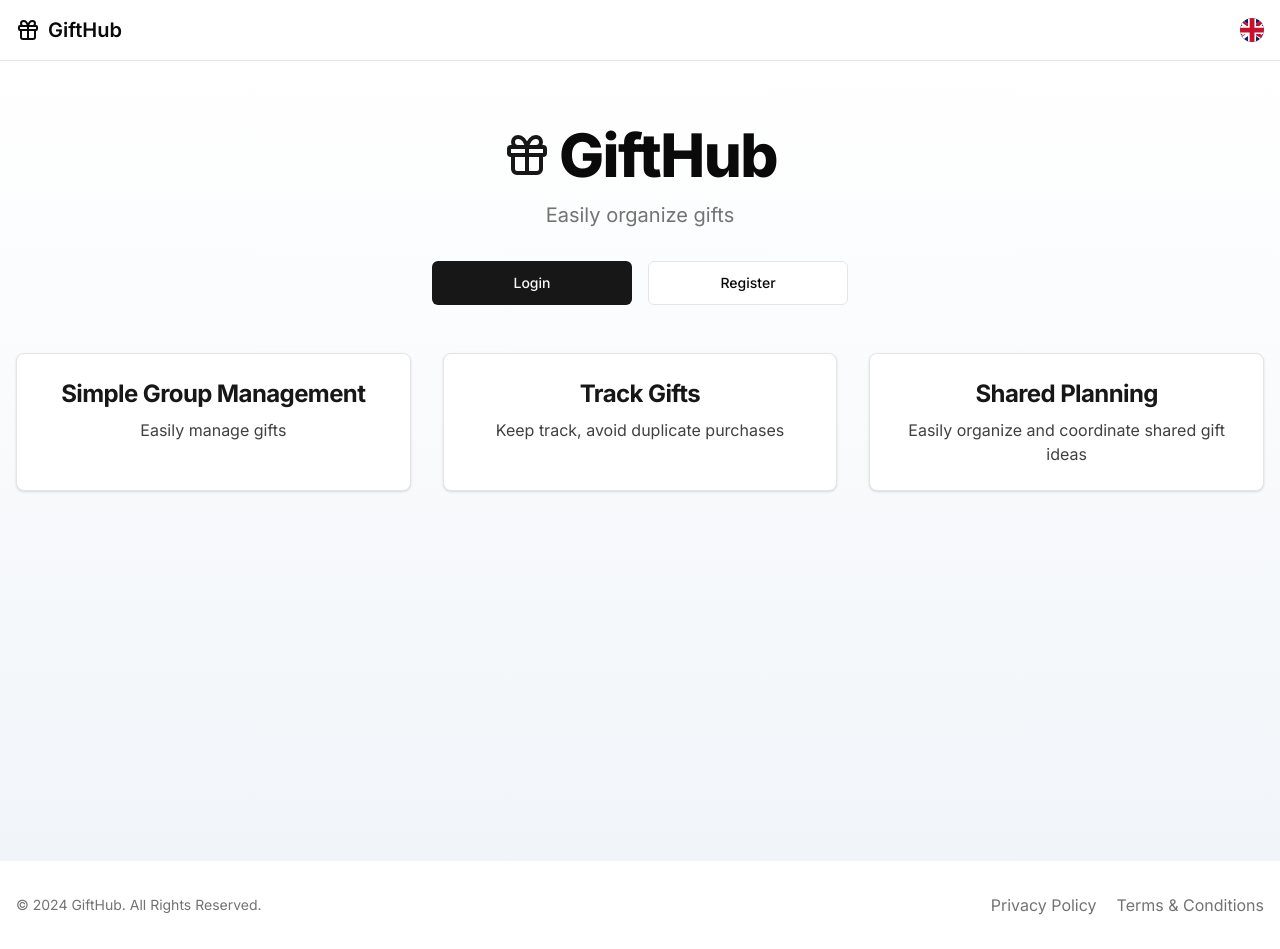
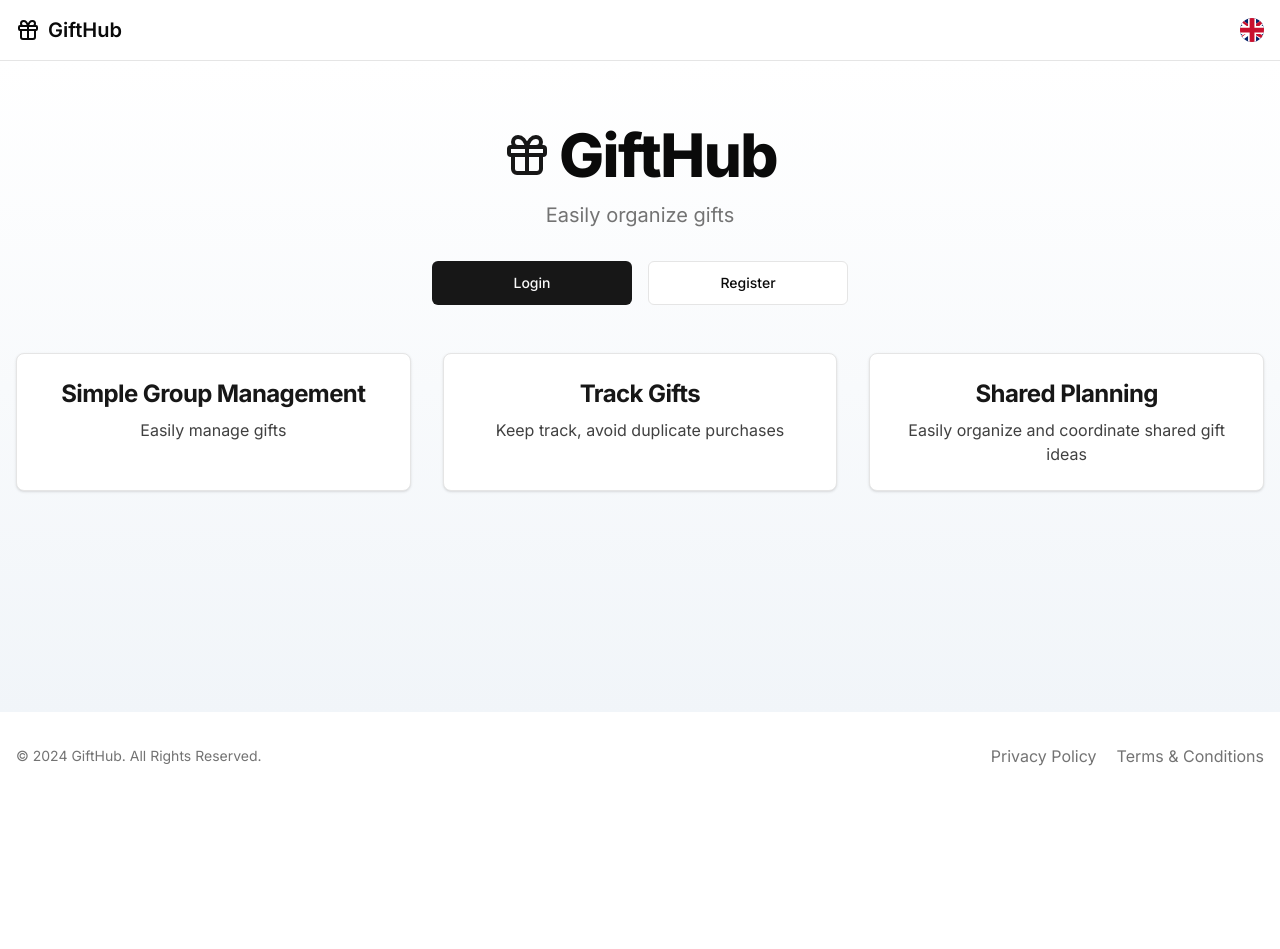
Before and after one commit to jsbase/gifthub, a Next.js app: page /en in a window 1280 px wide. After the commit the page ends 800 px from the top, so only its background shows below. Built offline with nearby package versions, Linux system fonts and the light colour scheme.

Commit message:
Fix footer on desktop

```diff
--- a/app/[lang]/page.tsx
+++ b/app/[lang]/page.tsx
@@ -12,9 +12,9 @@ export default async function Home({ params }: HomeProps) {
   const dict: Translations = await getDictionary(lang);
 
   return (
-    <>
+    <div className="flex flex-col min-h-screen">
       <Header dict={dict} />
-      <main className="min-h-screen bg-gradient-to-b from-background to-muted">
+      <main className="flex-1 bg-gradient-to-b from-background to-muted">
         <div className="py-8 px-4 mx-auto max-w-screen-xl text-center lg:py-16">
           {/* Logo and Title */}
           <div className="flex items-center justify-center space-x-2 mb-4">
@@ -47,6 +47,6 @@ export default async function Home({ params }: HomeProps) {
         </div>
       </main>
       <Footer dict={dict} />
-    </>
+    </div>
   );
 }
--- a/app/layout.tsx
+++ b/app/layout.tsx
@@ -67,14 +67,16 @@ export default function RootLayout({
 }) {
   return (
     <html lang="en" suppressHydrationWarning>
-      <body className={inter.className}>
+      <body className={`${inter.className} min-h-screen flex flex-col`}>
         <ThemeProvider
           attribute="class"
           defaultTheme="system"
           enableSystem
           disableTransitionOnChange
         >
-          {children}
+          <div className="flex-1 flex flex-col">
+            {children}
+          </div>
           <Toaster />
         </ThemeProvider>
       </body>
```
